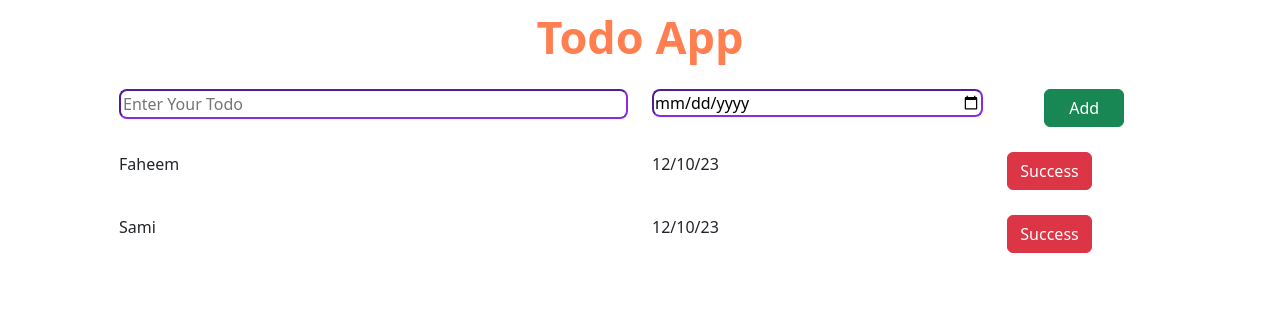
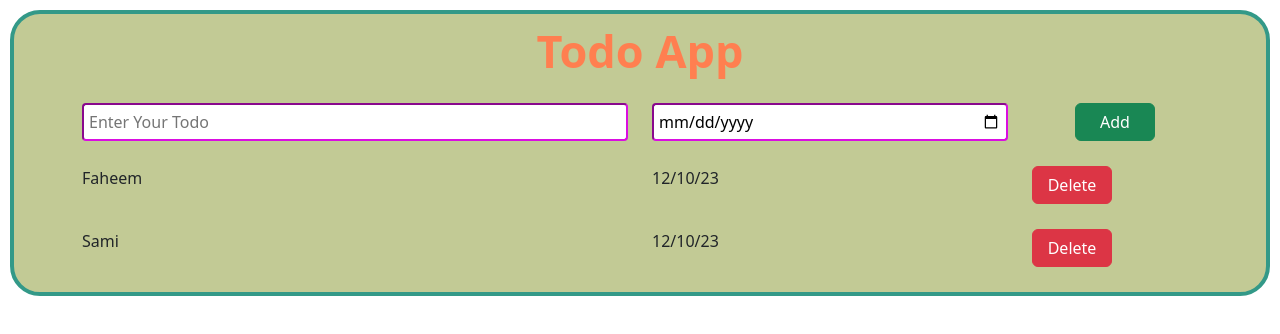
Before and after one commit to Faheem-saif/react-chapters, a React (Vite) app in the folder Projects/todo-ui/: page / in a window 1280 px wide. Shown: the top 334 px of the page. Built offline with nearby package versions, Linux system fonts and the light colour scheme.

Commit message:
todo functioning

```diff
--- a/Projects/todo-ui/src/App.css
+++ /dev/null
@@ -1,25 +0,0 @@
-h1{
-
-  font-weight: 700;
-  font-size: 45px;
-  color: coral;
-  margin: 10px;
-  margin-bottom: 25px;
-
-}
-
-input{
-  width: 100%;
-  border-radius: 8px;
-  border-color: blueviolet;
-}
-.item-container {
-text-align: left;
-}
-.kg-row{
-margin: 25px;
-
-}
-.kg-button{
-  min-width: 80px;
-}
--- a/Projects/todo-ui/src/App.jsx
+++ b/Projects/todo-ui/src/App.jsx
@@ -3,21 +3,20 @@ import TotdoHeading from './components/TotdoHeading'
 import TodoInput from './components/TodoInput'
 import TodosList from './components/TodosList'
 import 'bootstrap/dist/css/bootstrap.min.css'
-import "./App.css"
+import styles from "./app.module.css"
+// import "./App.css"
 
 function App() {
- //
- //
 
   return(
-    <center className='todo-container'>
+    <div className={styles.todocontainer}>
       <TotdoHeading/>
       <TodoInput/>
-      <div className='item-container'>
+      <div className={styles.itemcontainer}>
       <TodosList/>
       </div>
 
-    </center>
+    </div>
   )
 }
 
--- /dev/null
+++ b/Projects/todo-ui/src/App.module.css
@@ -0,0 +1,23 @@
+/* h1{
+text-align: center;
+  font-weight: 700;
+  font-size: 45px;
+  color: coral;
+  margin: 10px;
+  margin-bottom: 25px;
+
+} */
+
+input{
+  width: 100%;
+  border-radius: 4px;
+  padding: 5px;
+  border-color: blueviolet;
+}
+
+.todocontainer{
+  margin: 10px;
+  border: 4px solid rgb(51, 153, 136);
+  border-radius: 30px;
+  background-color: rgb(194, 202, 149);
+}
--- a/Projects/todo-ui/src/components/TodoInput.jsx
+++ b/Projects/todo-ui/src/components/TodoInput.jsx
@@ -1,22 +1,25 @@
 
-
+import styles from "./todoinputs.module.css"
 export default function TodoInput() {
 
   return (
+
     <div>
 
     <div className="container text-center">
 
-  <div className="row kg-row">
+  <div className={`row ${styles.kgrow}  `}>
     <div className="col-6">
-    <input type="text" placeholder="Enter Your Todo" />
+    <input className={styles.inputt} type="text" placeholder="Enter Your Todo" />
 
     </div>
     <div className="col-4">
-    <input type="date" />
+    <input type="date"  className={styles.inputt}/>
     </div>
     <div className="col-2">
-    <button type="button" className="btn btn-success kg-button">Add</button>
+
+    <button type="button" className={`btn btn-success ${styles.kgbutton}
+ `}>Add</button>
     </div>
   </div>
 </div>
--- a/Projects/todo-ui/src/components/TodosList.jsx
+++ b/Projects/todo-ui/src/components/TodosList.jsx
@@ -1,6 +1,20 @@
+
+// import { useState } from "react";
+import styles from "./todolist.module.css"
+export default function TodosList() {
+// const initialTodovalues = [{
+//    name:"Muhammad Faheem",
+//    date:12/10/23
+
+// },{
 
 
-export default function TodosList() {
+// }
+
+
+// ]
+// const [todoItem,setTodoItem]= useState(initialTodovalues);
+
 
     var name1 = "Faheem";
     var name2 = "Sami";
@@ -10,7 +24,7 @@ export default function TodosList() {
   <div>
       <div className="container ">
 
-    <div className="row kg-row">
+    <div className={`row  ${styles.kgrow}`}>
     <div className="col-6">
    {name1}
     </div>
@@ -18,10 +32,10 @@ export default function TodosList() {
    {date}
     </div>
     <div className="col-2">
-    <button type="button" className="btn btn-danger kg-button">Success</button>
+    <button type="button" className={`btn btn-danger ${styles.kgbutton}`}>Delete</button>
     </div>
   </div>
-  <div className="row kg-row">
+  <div  className={`row    ${styles.kgrow}`}>
     <div className="col-6">
    {name2}
     </div>
@@ -29,7 +43,7 @@ export default function TodosList() {
    {date}
     </div>
     <div className="col-2">
-    <button type="button" className="btn btn-danger kg-button">Success</button>
+    <button type="button" className={`btn btn-danger ${styles.kgbutton}`}>Delete</button>
     </div>
   </div>
 </div>
--- a/Projects/todo-ui/src/components/TotdoHeading.jsx
+++ b/Projects/todo-ui/src/components/TotdoHeading.jsx
@@ -1,9 +1,9 @@
 
-
+import styles from "./todoheading.module.css"
 export default function TotdoHeading() {
   return (
-    <div>
-       <h1>Todo App</h1>
+    <div >
+       <h1 className={styles.headd} >Todo App</h1>
     </div>
   )
 }
--- /dev/null
+++ b/Projects/todo-ui/src/components/todoInputs.module.css
@@ -0,0 +1,14 @@
+.inputt{
+    width: 100%;
+    border-radius: 4px;
+    padding: 5px;
+    border-color: rgb(218, 14, 225);
+  }
+  .kgrow{
+    margin: 25px;
+
+    }
+    .kgbutton{
+        margin: 0px;
+        min-width: 80px;
+      }
--- /dev/null
+++ b/Projects/todo-ui/src/components/todoheading.module.css
@@ -0,0 +1,9 @@
+.headd{
+    text-align: center;
+      font-weight: 700;
+      font-size: 45px;
+      color: coral;
+      margin: 10px;
+      margin-bottom: 25px;
+
+    }
--- /dev/null
+++ b/Projects/todo-ui/src/components/todolist.module.css
@@ -0,0 +1,7 @@
+.kgbutton{
+    min-width: 80px;
+  }
+  .kgrow{
+    margin: 25px;
+
+    }
```
